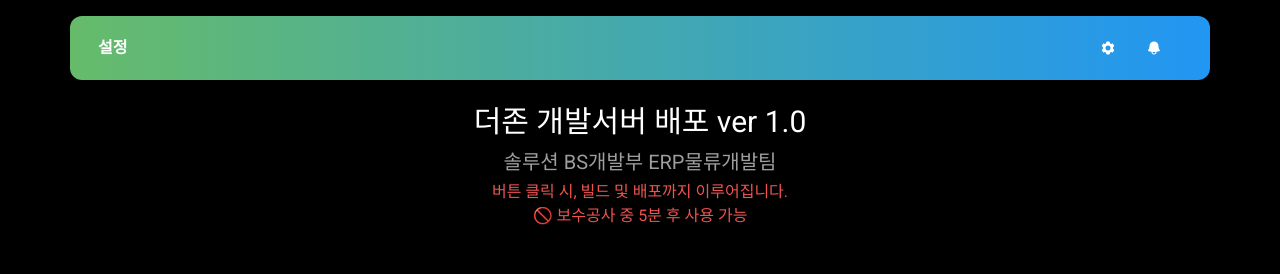
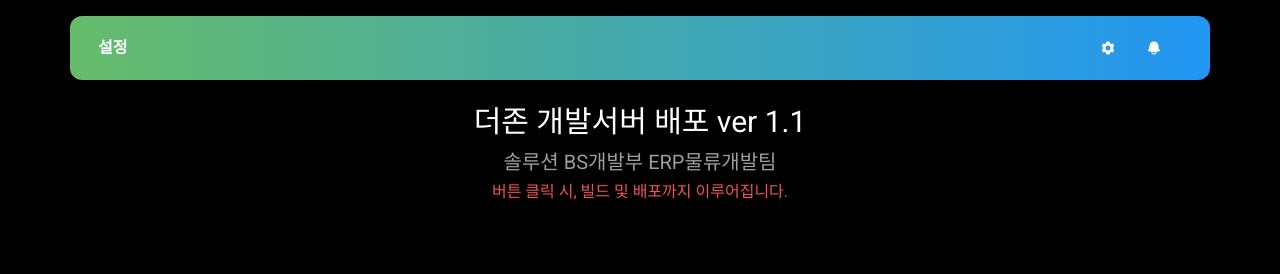
Before and after one commit to dntjd7701/duzon-deploy-front, a Next.js app: page / in a window 1280 px wide. Shown: the top 274 px of the page. Built offline with nearby package versions, Linux system fonts and the light colour scheme; no server answers.

Commit message:
[MOD] 버전 변경

```diff
--- a/src/components/Main/main.tsx
+++ b/src/components/Main/main.tsx
@@ -8,14 +8,14 @@ interface MainProps {
 }
 
 export const Main = ({ modules }: MainProps) => {
-  const using = false;
+  const using = true;
   const time = 5;
 
   return (
     <section className='px-8 py-10'>
       <div className='container mx-auto mb-24 text-center'>
         <div>
-          <h2 className='text-white text-3xl'>더존 개발서버 배포 ver 1.0</h2>
+          <h2 className='text-white text-3xl'>더존 개발서버 배포 ver 1.1</h2>
         </div>
         <div>
           <h5 className='text-gray-500 text-xl mt-2 mx-auto w-full px-4 lg:w-6/12 lg:px-8'>솔루션 BS개발부 ERP물류개발팀</h5>
```
Also changed, not shown: 1 other file (tests, documents, lock files or other folders).
